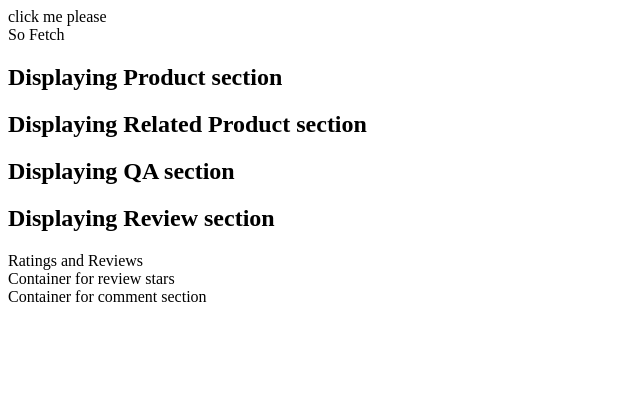
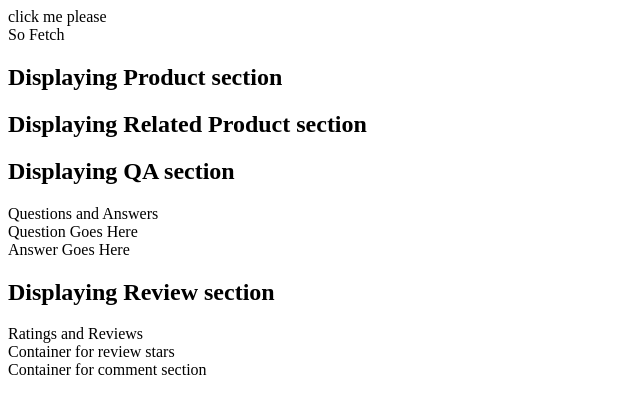
Before and after one commit to twheaton53/Catwalk, a React app: page / in a window 1280 px wide. Shown: the top 414 px of the page, without its empty margins (0-640 px from the left). Built offline with nearby package versions, Linux system fonts and the light colour scheme; no server answers; the HTML template or start-up script is replaced by a standard one.

Commit message:
Implemented Questions component and test file, rendering on page.

```diff
--- /dev/null
+++ b/public/client/src/components/Questions/Questions.jsx
@@ -0,0 +1,21 @@
+import React from 'react';
+import { Container, Row, Col } from 'react-bootstrap';
+
+const Questions = () => (
+  <Container fluid>
+    <Row>
+      <Col>Questions and Answers</Col>
+      {/* Make this a child component? */}
+    </Row>
+    <Row>
+      <Col>Question Goes Here</Col>
+      {/* Another child component */}
+    </Row>
+    <Row>
+      <Col>Answer Goes Here</Col>
+      {/* Hmmm maybe too many child components */}
+    </Row>
+  </Container>
+);
+
+export default Questions;
--- a/public/client/src/index.jsx
+++ b/public/client/src/index.jsx
@@ -3,6 +3,7 @@ import ReactDOM from 'react-dom';
 import Button from './components/button/button';
 import Reviews from './components/Reviews/Reviews';
 import Overview from './components/Overview/Overview';
+import Questions from './components/Questions/Questions';
 // import './index.css';
 
 const App = () => (
@@ -13,6 +14,7 @@ const App = () => (
     <Overview />
     <h2>Displaying Related Product section</h2>
     <h2>Displaying QA section</h2>
+    <Questions />
     <h2>Displaying Review section</h2>
     <Reviews />
   </div>
```
Also changed, not shown: public/client/dist/bundle.js, 1 other file (tests, documents, lock files or other folders).
